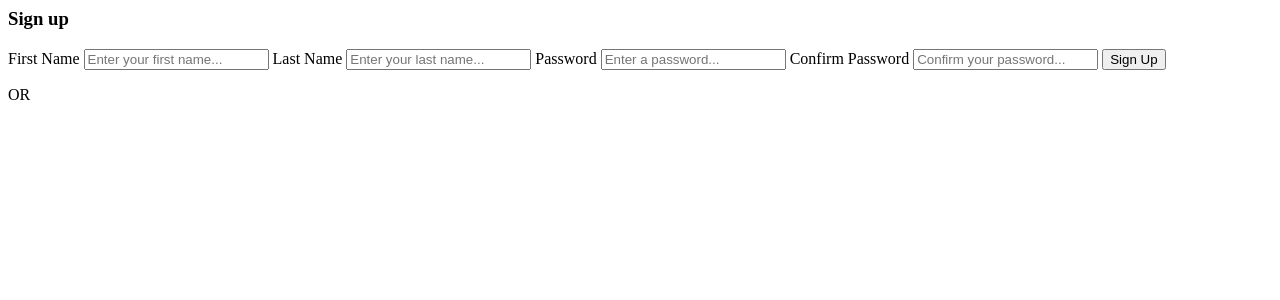
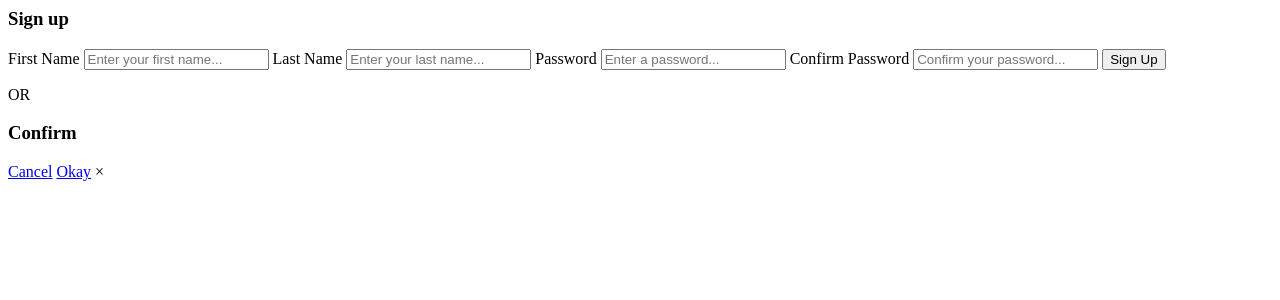
Before and after one commit to applepicke/chores, a Django app: template chores/templates/confirmation.html in a window 1280 px wide. Shown: the top 300 px of the page. Run offline with Django 3.2, Linux system fonts and the light colour scheme; the template is opened without the code that fills it, so the values that code supplies are empty; some libraries are stand-ins or nearby versions.

Commit message:
add confirm modal

```diff
--- a/chores/templates/base.html
+++ b/chores/templates/base.html
@@ -25,5 +25,15 @@
 
   {% block footer %}
   {% endblock %}
+
+  <div id="confirm-modal" class="reveal-modal confirm-modal small" data-reveal>
+    <h3>Confirm</h3>
+    <div class="row">
+      <p class="message"></p>
+    </div>
+    <a href="#" class="small-12 large-3 large-offset-6 columns button secondary cancel">Cancel</a>
+    <a href="#" class="small-12 large-3 columns button okay">Okay</a>
+    <a class="close-reveal-modal">&#215;</a>
+  </div>
 </body>
 </html>
```
Also changed, not shown: assets/partials/house_detail.html (+3 -8 lines), 1 other file.
